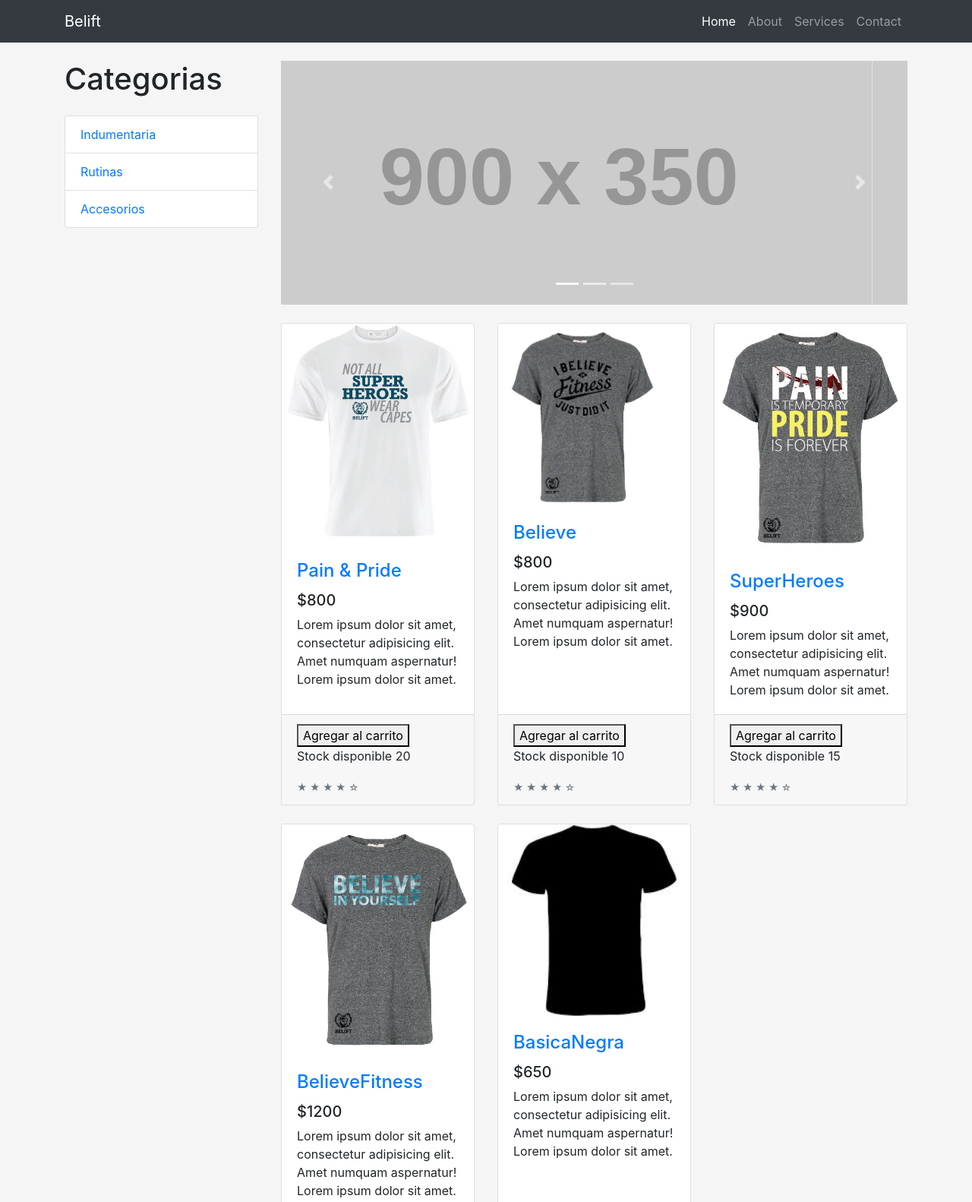
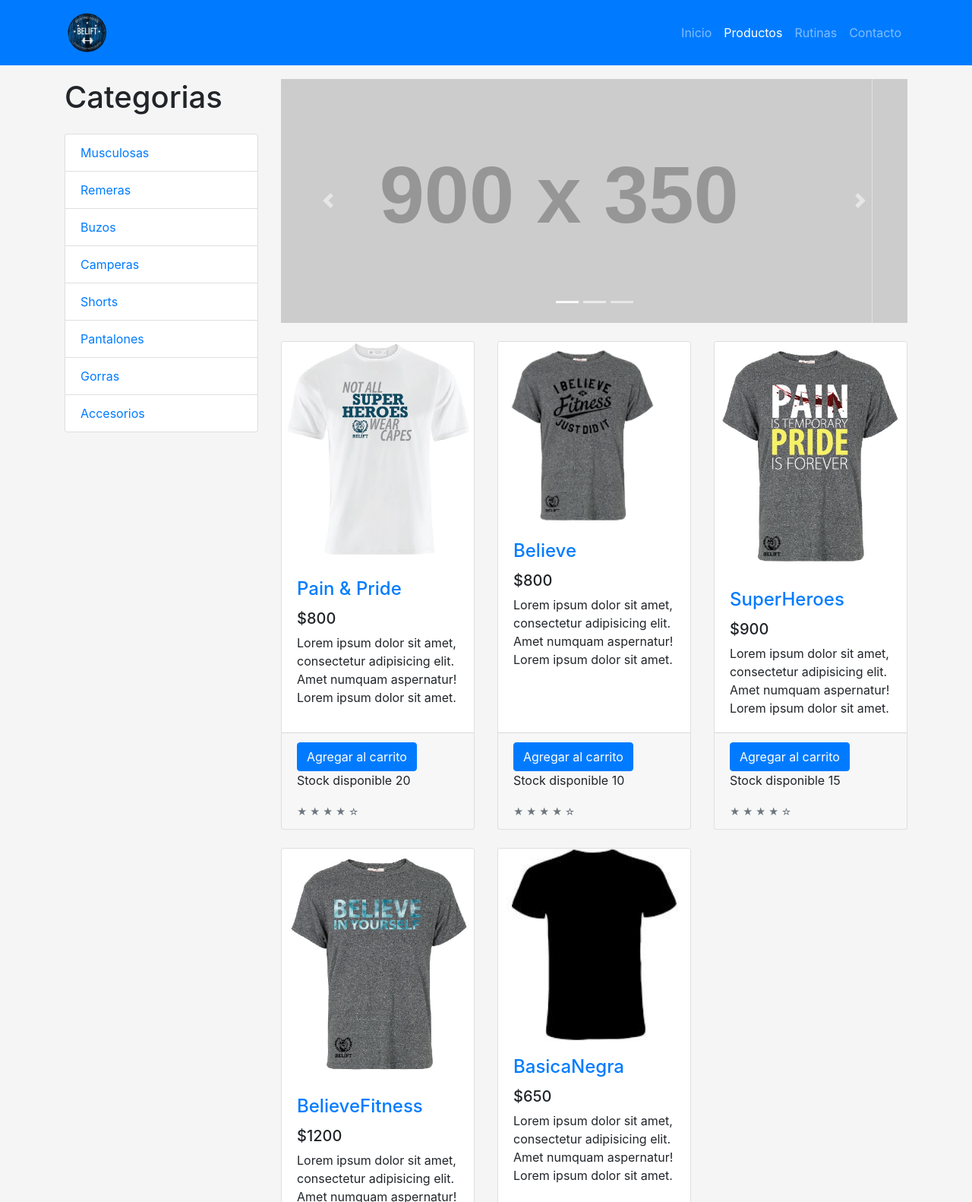
Before and after one commit to Lucchomicucci/Ecommerce, a website: page productos.html in a window 1280 px wide. Shown: the top 1582 px of the page at 76% size. Drawn offline with Linux system fonts and the light colour scheme; placeholder pictures from the web are drawn by us.

Commit message:
Agregado de colores y categorias

```diff
--- a/css/shop-homepage.css
+++ b/css/shop-homepage.css
@@ -7,3 +7,7 @@ body {
   padding-top: 56px;
   background-color: whitesmoke;
 }
+
+.mt-4, .my-4 {
+    margin-top: 3rem!important;
+}
--- a/js/main.js
+++ b/js/main.js
@@ -37,52 +37,84 @@ productos.push(producto3);
 productos.push(producto4);
 productos.push(producto5);
 
-//  for (let i = 0; i < productos.length; i++) {
+ for (let i = 0; i < productos.length; i++) {
 
 
 
-//   acumulador += `<div class="col-lg-4 col-md-6 mb-4">
-//     <div class="card h-100">
-//     <a href="#"><img class="card-img-top" src="${productos[i].imagen}" alt=""></a>
-//     <div class="card-body">
-//     <h4 class="card-title">
-//     <a href="#">${productos[i].nombre}</a>
-//     </h4>
-//     <h5> $${productos[i].precio}</h5>
-//     <p class="card-text">Lorem ipsum dolor sit amet, consectetur adipisicing elit. Amet numquam aspernatur! Lorem ipsum dolor sit amet.</p>
-//     </div>
-//     <div class="card-footer">
-//     <button onclick="productos[${i}].agregarAlCarrito()">Agregar al carrito</button>
-//     <p>Stock disponible ${productos[i].stock}</p>
-//     <small class="text-muted">&#9733; &#9733; &#9733; &#9733; &#9734;</small>
-//     </div>
-//     </div>
-//     </div>`
-// }
-
-productos.forEach(function (product){
-  console.log(product);
   acumulador += `<div class="col-lg-4 col-md-6 mb-4">
     <div class="card h-100">
-  <a href="#"><img class="card-img-top" src="${product.imagen}" alt=""></a>
+    <a href="#"><img class="card-img-top" src="${productos[i].imagen}" alt=""></a>
     <div class="card-body">
     <h4 class="card-title">
-  <a href="#">${product.nombre}</a>
+    <a href="#">${productos[i].nombre}</a>
     </h4>
-  <h5> $${product.precio}</h5>
+    <h5> $${productos[i].precio}</h5>
     <p class="card-text">Lorem ipsum dolor sit amet, consectetur adipisicing elit. Amet numquam aspernatur! Lorem ipsum dolor sit amet.</p>
     </div>
     <div class="card-footer">
-  <button onclick='${product}.agregarAlCarrito()'>Agregar al carrito</button>
-  <p>Stock disponible ${product.stock}</p>
+    <button class="btn btn-primary" onclick="productos[${i}].agregarAlCarrito()">Agregar al carrito</button>
+    <p>Stock disponible ${productos[i].stock}</p>
     <small class="text-muted">&#9733; &#9733; &#9733; &#9733; &#9734;</small>
     </div>
     </div>
     </div>`
-});
+}
+
+// productos.forEach(function (product){
+//   console.log(product);
+//   acumulador += `<div class="col-lg-4 col-md-6 mb-4">
+//   <div class="card h-100">
+//   <a href="#"><img class="card-img-top" src="${product.imagen}" alt=""></a>
+//   <div class="card-body">
+//   <h4 class="card-title">
+//   <a href="#">${product.nombre}</a>
+//   </h4>
+//   <h5> $${product.precio}</h5>
+//   <p class="card-text">Lorem ipsum dolor sit amet, consectetur adipisicing elit. Amet numquam aspernatur! Lorem ipsum dolor sit amet.</p>
+//   </div>
+//   <div class="card-footer">
+//   <button onclick='${product}.agregarAlCarrito()'>Agregar al carrito</button>
+//   <p>Stock disponible ${product.stock}</p>
+//   <small class="text-muted">&#9733; &#9733; &#9733; &#9733; &#9734;</small>
+//   </div>
+//   </div>
+//   </div>`
+// });
 
 
 
 // console.log(`${acumulador}`);
 
 document.getElementById("productos").innerHTML = acumulador;
+
+
+
+
+
+
+
+// /** Guardamos los datos del storage */
+// let ValorDelCarritoEnElStorage = localStorage.carrito; // null
+// let carrito = []; // []
+// /** Preguntamos si hay datos del carrito en el storage */
+// if(ValorDelCarritoEnElStorage == null){ //
+//   carrito = []; // Si no hay, lo dejamos vacio // Entra aca porque es null
+// }else{
+//   console.log(ValorDelCarritoEnElStorage)
+//   console.log(JSON.parse(ValorDelCarritoEnElStorage))
+//   carrito = JSON.parse(ValorDelCarritoEnElStorage); // Si hay, lo llenamos con los datos que hay
+// }
+// let productoEnTipoJson = {id: 10, nombre:'Zapas Niky', precio:9000};
+// agregarAlCarrito(productoEnTipoJson);
+// function agregarAlCarrito(producto){
+//   // Zapas niky
+//   carrito.push(producto); // carrito = [{id: 10, nombre:'Zapas Niky', precio:9000}]
+//   localStorage.carrito = JSON.stringify(carrito); // Array de carrito
+//   // localStorage.validacionCarrito = 'until=10/10/2222'; // Array de carrito
+// }
+//   // Mostrar las cards de los productos en la pantalla principal ;)
+//   // Mostrar el total de lo agregado al carrito :(
+//   // Mostrar los productos agregados al carrito :(
+//   // El boton de agregar al carrito en la card del producto :/
+//   // Borrar producto del carrito
+//   // Pagar con mercadopago o paypal
--- a/index.html
+++ b/productos.html
@@ -21,28 +21,27 @@
 <body>
 
   <!-- Navigation -->
-  <nav class="navbar navbar-expand-lg navbar-dark bg-dark fixed-top">
+  <nav class="navbar navbar-expand-lg navbar-dark bg-primary fixed-top">
     <div class="container">
-      <!-- <img src="imagenes/Beliftlogo.jpg" id="logotitulocategorias"> -->
-      <a class="navbar-brand" href="index.html">Belift</a>
+      <a class="navbar-brand" href="index.html"><img src="imagenes/Beliftlogosinbg.png" width="60" height="60" alt="..." class="rounded-circle"></a>
       <button class="navbar-toggler" type="button" data-toggle="collapse" data-target="#navbarResponsive" aria-controls="navbarResponsive" aria-expanded="false" aria-label="Toggle navigation">
         <span class="navbar-toggler-icon"></span>
       </button>
       <div class="collapse navbar-collapse" id="navbarResponsive">
         <ul class="navbar-nav ml-auto">
-          <li class="nav-item active">
-            <a class="nav-link" href="#">Home
+          <li class="nav-item">
+            <a class="nav-link" href="#">Inicio
               <span class="sr-only">(current)</span>
             </a>
           </li>
-          <li class="nav-item">
-            <a class="nav-link" href="#">About</a>
+          <li class="nav-item active">
+            <a class="nav-link" href="#">Productos</a>
           </li>
           <li class="nav-item">
-            <a class="nav-link" href="#">Services</a>
+            <a class="nav-link" href="#">Rutinas</a>
           </li>
           <li class="nav-item">
-            <a class="nav-link" href="#">Contact</a>
+            <a class="nav-link" href="#">Contacto</a>
           </li>
         </ul>
       </div>
@@ -57,8 +56,13 @@
       <div class="col-lg-3">
         <h1 class="my-4">Categorias</h1>
         <div class="list-group">
-          <a href="#" class="list-group-item">Indumentaria</a>
-          <a href="#" class="list-group-item">Rutinas</a>
+          <a href="#" class="list-group-item">Musculosas</a>
+          <a href="#" class="list-group-item">Remeras</a>
+          <a href="#" class="list-group-item">Buzos</a>
+          <a href="#" class="list-group-item">Camperas</a>
+          <a href="#" class="list-group-item">Shorts</a>
+          <a href="#" class="list-group-item">Pantalones</a>
+          <a href="#" class="list-group-item">Gorras</a>
           <a href="#" class="list-group-item">Accesorios</a>
         </div>
 
```
Lines whose indentation alone changed are shown as unchanged.
